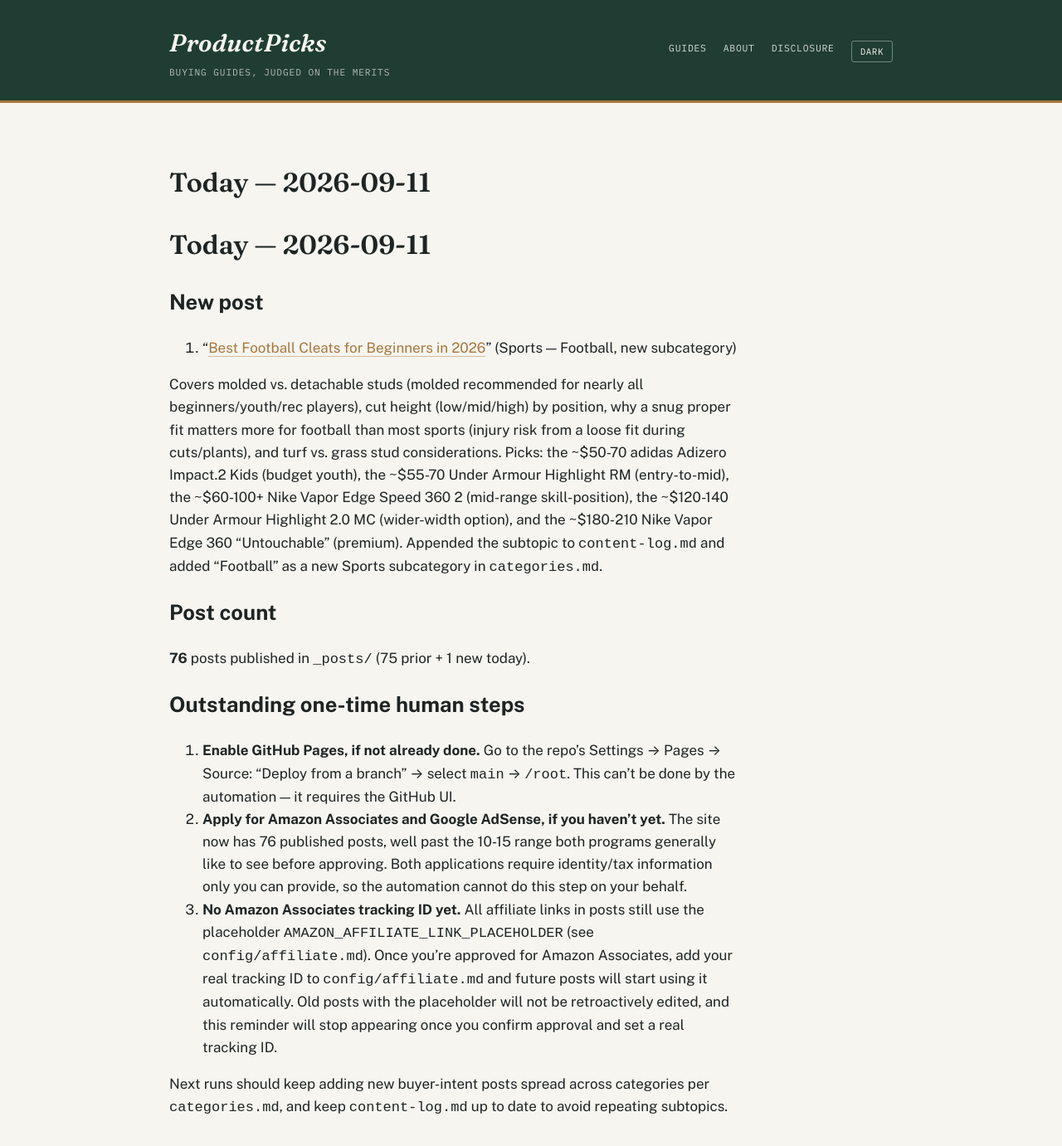
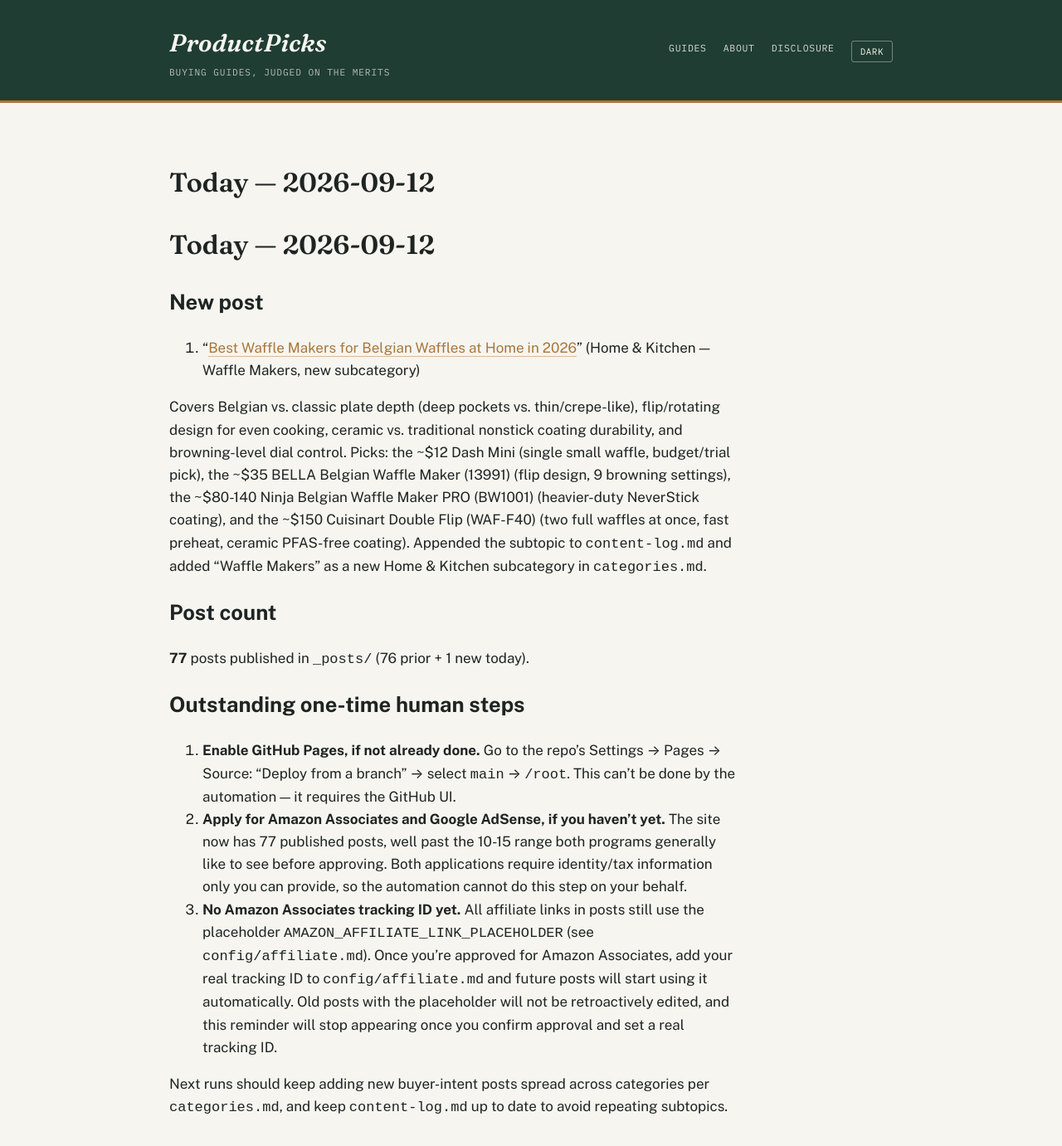
Before and after one commit to ajith198/ProductPicks, a Jekyll site: the page built from today.md, in a window 1280 px wide and 1400 px high. Shown: the top 1381 px of the window at 83% size. Built offline with Jekyll 4.4.1, drawn with Linux system fonts in a browser that asks for light colours; our own code applies the rules of GitHub Pages for plain Markdown files.

Commit message:
daily: 2026-09-12 new post + log update
Add 'Best Waffle Makers for Belgian Waffles at Home in 2026' post
(Home & Kitchen / Waffle Makers, new subcategory). Update
content-log.md, categories.md, today.md, and TODAY.md.

Co-Authored-By: Claude Sonnet 5 <noreply@anthropic.com>
Claude-Session: https://claude.ai/code/session_015YJgmvAvp5thZKZ6zY8SWz

```diff
--- a/categories.md
+++ b/categories.md
@@ -1,6 +1,6 @@
 # Categories & expansion strategy
 
-**Status: multi-category, as of 2026-07-12. Updated 2026-09-11.** ProductPicks started as a pickleball-only site (see `niche.md` for that original research). This file governs the site now that it has expanded into multiple product verticals, and is the doc future automated/daily runs should consult when choosing what to write next.
+**Status: multi-category, as of 2026-07-12. Updated 2026-09-12.** ProductPicks started as a pickleball-only site (see `niche.md` for that original research). This file governs the site now that it has expanded into multiple product verticals, and is the doc future automated/daily runs should consult when choosing what to write next.
 
 ## Front matter taxonomy
 
@@ -20,7 +20,7 @@ These two fields drive the Category / Type / Year filters in the search bar on t
 | Category | Subcategories covered so far |
 |---|---|
 | Sports | Pickleball, Soccer, Tennis, Cycling, Running, Yoga, Golf, Basketball, Badminton, Swimming, Baseball, Fitness, Volleyball, Climbing, Table Tennis, Boxing, Football |
-| Home & Kitchen | Coffee Makers, Electric Kettles, Blenders, Air Fryers, Toaster Ovens, Rice Cookers, Stand Mixers, Robot Vacuums, Espresso Machines, Pressure Cookers, Food Processors, Knife Sets, Cast Iron Skillets, Dutch Ovens, Coffee Grinders, Water Filter Pitchers, Cordless Stick Vacuums, Vacuum Sealers, Slow Cookers, Meat Thermometers, Indoor Grills, French Press, Sous Vide Machines, Immersion Blenders |
+| Home & Kitchen | Coffee Makers, Electric Kettles, Blenders, Air Fryers, Toaster Ovens, Rice Cookers, Stand Mixers, Robot Vacuums, Espresso Machines, Pressure Cookers, Food Processors, Knife Sets, Cast Iron Skillets, Dutch Ovens, Coffee Grinders, Water Filter Pitchers, Cordless Stick Vacuums, Vacuum Sealers, Slow Cookers, Meat Thermometers, Indoor Grills, French Press, Sous Vide Machines, Immersion Blenders, Waffle Makers |
 | Outdoor & Recreation | Camping Tents, Sleeping Bags, Headlamps, Hiking Boots, Camp Stoves, Water Filters, Trekking Poles, Coolers, Backpacking Backpacks, Camp Chairs, Camping Lanterns, Fishing, Rain Jackets, Binoculars, Paddleboards, Kayaks, Life Jackets (PFDs), Hydration Packs, Sleeping Pads, Hammocks, Daypacks, Water Bottles, Multi-Tools |
 
 New subcategories can be added freely within an existing category. New top-level categories should only be added when there's a genuine cluster of buyer-intent content planned for it (not a one-off post) — keep the category list short enough that the dropdown filter stays useful.
--- a/today.md
+++ b/today.md
@@ -1,19 +1,19 @@
-# Today — 2026-09-11
+# Today — 2026-09-12
 
 ## New post
 
-1. "[Best Football Cleats for Beginners in 2026](/footwear/buying-guides/best-football-cleats-for-beginners/)" (Sports — Football, new subcategory)
+1. "[Best Waffle Makers for Belgian Waffles at Home in 2026](/home-kitchen/buying-guides/best-waffle-makers-for-belgian-waffles-at-home/)" (Home & Kitchen — Waffle Makers, new subcategory)
 
-Covers molded vs. detachable studs (molded recommended for nearly all beginners/youth/rec players), cut height (low/mid/high) by position, why a snug proper fit matters more for football than most sports (injury risk from a loose fit during cuts/plants), and turf vs. grass stud considerations. Picks: the ~$50-70 adidas Adizero Impact.2 Kids (budget youth), the ~$55-70 Under Armour Highlight RM (entry-to-mid), the ~$60-100+ Nike Vapor Edge Speed 360 2 (mid-range skill-position), the ~$120-140 Under Armour Highlight 2.0 MC (wider-width option), and the ~$180-210 Nike Vapor Edge 360 "Untouchable" (premium). Appended the subtopic to `content-log.md` and added "Football" as a new Sports subcategory in `categories.md`.
+Covers Belgian vs. classic plate depth (deep pockets vs. thin/crepe-like), flip/rotating design for even cooking, ceramic vs. traditional nonstick coating durability, and browning-level dial control. Picks: the ~$12 Dash Mini (single small waffle, budget/trial pick), the ~$35 BELLA Belgian Waffle Maker (13991) (flip design, 9 browning settings), the ~$80-140 Ninja Belgian Waffle Maker PRO (BW1001) (heavier-duty NeverStick coating), and the ~$150 Cuisinart Double Flip (WAF-F40) (two full waffles at once, fast preheat, ceramic PFAS-free coating). Appended the subtopic to `content-log.md` and added "Waffle Makers" as a new Home & Kitchen subcategory in `categories.md`.
 
 ## Post count
 
-**76** posts published in `_posts/` (75 prior + 1 new today).
+**77** posts published in `_posts/` (76 prior + 1 new today).
 
 ## Outstanding one-time human steps
 
 1. **Enable GitHub Pages, if not already done.** Go to the repo's Settings → Pages → Source: "Deploy from a branch" → select `main` → `/root`. This can't be done by the automation — it requires the GitHub UI.
-2. **Apply for Amazon Associates and Google AdSense, if you haven't yet.** The site now has 76 published posts, well past the 10-15 range both programs generally like to see before approving. Both applications require identity/tax information only you can provide, so the automation cannot do this step on your behalf.
+2. **Apply for Amazon Associates and Google AdSense, if you haven't yet.** The site now has 77 published posts, well past the 10-15 range both programs generally like to see before approving. Both applications require identity/tax information only you can provide, so the automation cannot do this step on your behalf.
 3. **No Amazon Associates tracking ID yet.** All affiliate links in posts still use the placeholder `AMAZON_AFFILIATE_LINK_PLACEHOLDER` (see `config/affiliate.md`). Once you're approved for Amazon Associates, add your real tracking ID to `config/affiliate.md` and future posts will start using it automatically. Old posts with the placeholder will not be retroactively edited, and this reminder will stop appearing once you confirm approval and set a real tracking ID.
 
 Next runs should keep adding new buyer-intent posts spread across categories per `categories.md`, and keep `content-log.md` up to date to avoid repeating subtopics.
```
Also changed, not shown: TODAY.md (+1 -1 lines), _posts/2026-09-12-best-waffle-makers-for-belgian-waffles-at-home.md (added, +51 -0 lines), content-log.md (+1 -0 lines).
